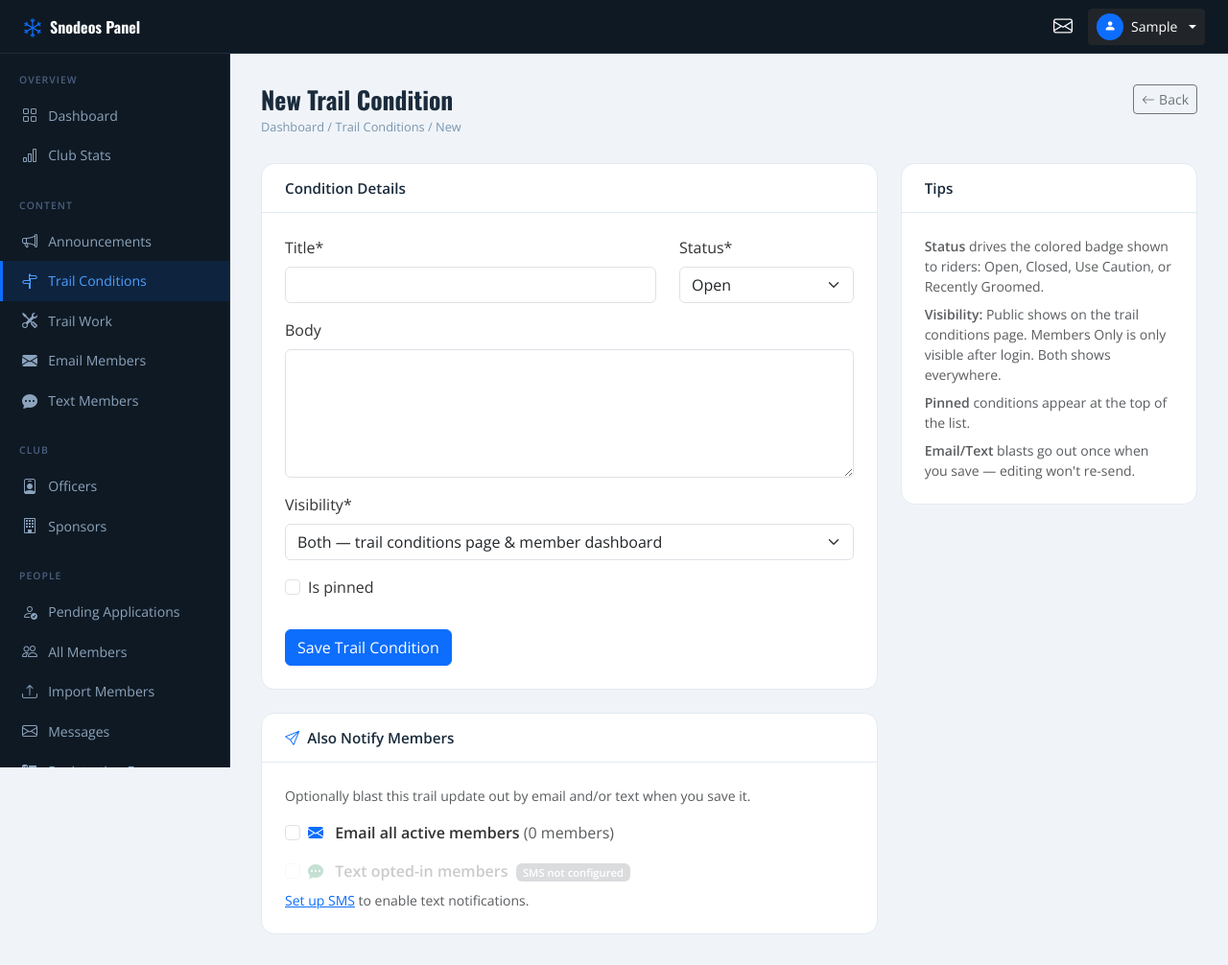
After one commit to cloudflying87/snodeos, a Django app: page /manage/trail-conditions/add/ in a window 1280 px wide. The commit adds this page. Shown: the whole page at 96% size. Run offline with Django 5.2, Linux system fonts and the light colour scheme; the visitor is signed in with stand-in values (Sample User, id 1); data comes from the database, SQL or seed files in the repository; data that the repository does not hold is empty; some libraries are stand-ins or nearby versions.

Commit message:
Add trail conditions feature
Separate model from announcements with a status field (open/closed/
caution/groomed), full officer CRUD in the manage panel, public page
at /trail-conditions/, detail view, member dashboard section, email/
SMS blast support, and Zapier integration for public conditions.

Co-Authored-By: Claude Sonnet 4.6 <noreply@anthropic.com>

```diff
--- a/core/urls.py
+++ b/core/urls.py
@@ -9,4 +9,6 @@ urlpatterns = [
     path('contact/', views.contact, name='contact'),
     path('trail-work/', views.trail_work, name='trail_work'),
     path('announcements/<int:pk>/', views.announcement_detail, name='announcement_detail'),
+    path('trail-conditions/', views.trail_conditions, name='trail_conditions'),
+    path('trail-conditions/<int:pk>/', views.trail_condition_detail, name='trail_condition_detail'),
 ]
--- a/manage_panel/forms.py
+++ b/manage_panel/forms.py
@@ -1,7 +1,7 @@
 from django import forms
 from crispy_forms.helper import FormHelper
 from crispy_forms.layout import Layout, Row, Column, Submit, Field
-from core.models import ClubStats, Officer, OfficerTitle, Sponsor, Announcement, TrailWorkLog
+from core.models import ClubStats, Officer, OfficerTitle, Sponsor, Announcement, TrailCondition, TrailWorkLog
 
 
 class ClubStatsForm(forms.ModelForm):
@@ -103,6 +103,27 @@ class AnnouncementForm(forms.ModelForm):
         )
 
 
+class TrailConditionForm(forms.ModelForm):
+    class Meta:
+        model = TrailCondition
+        fields = ['title', 'status', 'body', 'visibility', 'is_pinned']
+        widgets = {'body': forms.Textarea(attrs={'rows': 5})}
+
+    def __init__(self, *args, **kwargs):
+        super().__init__(*args, **kwargs)
+        self.helper = FormHelper()
+        self.helper.layout = Layout(
+            Row(
+                Column('title', css_class='col-md-8'),
+                Column('status', css_class='col-md-4'),
+            ),
+            'body',
+            'visibility',
+            Field('is_pinned'),
+            Submit('submit', 'Save Trail Condition', css_class='btn btn-primary mt-3'),
+        )
+
+
 class TrailWorkLogForm(forms.ModelForm):
     class Meta:
         model = TrailWorkLog
--- a/manage_panel/urls.py
+++ b/manage_panel/urls.py
@@ -28,6 +28,12 @@ urlpatterns = [
     path('announcements/<int:pk>/delete/', views.announcement_delete, name='announcement_delete'),
     path('announcements/<int:pk>/pin/', views.announcement_pin, name='announcement_pin'),
 
+    path('trail-conditions/', views.trail_condition_list, name='trail_condition_list'),
+    path('trail-conditions/add/', views.trail_condition_add, name='trail_condition_add'),
+    path('trail-conditions/<int:pk>/edit/', views.trail_condition_edit, name='trail_condition_edit'),
+    path('trail-conditions/<int:pk>/delete/', views.trail_condition_delete, name='trail_condition_delete'),
+    path('trail-conditions/<int:pk>/pin/', views.trail_condition_pin, name='trail_condition_pin'),
+
     path('trail-work/', views.trail_work_list, name='trail_work_list'),
     path('trail-work/add/', views.trail_work_add, name='trail_work_add'),
     path('trail-work/<int:pk>/edit/', views.trail_work_edit, name='trail_work_edit'),
--- a/manage_panel/views.py
+++ b/manage_panel/views.py
@@ -5,13 +5,13 @@ from django.contrib.auth.decorators import login_required
 from django.http import JsonResponse
 from django.views.decorators.http import require_POST
 from django.conf import settings
-from core.models import ClubStats, Officer, OfficerTitle, Sponsor, Announcement, TrailWorkLog, TrailWorkImage, ContactMessage, SiteSettings, EmailTemplate
+from core.models import ClubStats, Officer, OfficerTitle, Sponsor, Announcement, TrailCondition, TrailWorkLog, TrailWorkImage, ContactMessage, SiteSettings, EmailTemplate
 from accounts.models import Member, RegistrationField
 from core.email import send_test_email
 from accounts.models import Member
 from .forms import (
     ClubStatsForm, OfficerForm, SponsorForm,
-    AnnouncementForm, TrailWorkLogForm,
+    AnnouncementForm, TrailConditionForm, TrailWorkLogForm,
 )
 
 
@@ -329,6 +329,128 @@ def announcement_pin(request, pk):
     action = 'pinned' if announcement.is_pinned else 'unpinned'
     messages.success(request, f'Announcement {action}.')
     return redirect('manage_panel:announcement_list')
+
+
+# ── Trail Conditions ───────────────────────────────────────────────────────────
+
+@officer_required
+def trail_condition_list(request):
+    conditions = TrailCondition.objects.all()
+    return render(request, 'manage_panel/trail_conditions/list.html', {'conditions': conditions})
+
+
+def _zapier_post_trail(condition):
+    import urllib.request, json
+    cfg = SiteSettings.get()
+    if cfg.facebook_integration != 'zapier' or not cfg.zapier_webhook_url:
+        return
+    if not condition.is_public:
+        return
+    payload = json.dumps({
+        'title': f'Trail Update: {condition.title}',
+        'body': f'Status: {condition.get_status_display()}\n\n{condition.body}',
+        'site_url': settings.SITE_URL,
+    }).encode()
+    try:
+        req = urllib.request.Request(cfg.zapier_webhook_url, data=payload,
+                                     headers={'Content-Type': 'application/json'})
+        urllib.request.urlopen(req, timeout=5)
+    except Exception:
+        pass
+
+
+@officer_required
+def trail_condition_add(request):
+    if request.method == 'POST':
+        form = TrailConditionForm(request.POST)
+        if form.is_valid():
+            condition = form.save()
+            _zapier_post_trail(condition)
+
+            send_email = 'send_email' in request.POST
+            send_text  = 'send_text'  in request.POST
+            email_sent = text_sent = 0
+
+            from core.email import send_email as _send_email, send_sms, _tmpl_override
+            cond_url = f"{getattr(settings, 'SITE_URL', '').rstrip('/')}/trail-conditions/{condition.pk}/"
+            tmpl_ctx = _tmpl_override('template_trail_condition') or _tmpl_override('template_announcement')
+
+            if send_email:
+                active_members = Member.objects.filter(membership_status='active')
+                for member in active_members:
+                    try:
+                        _send_email(
+                            subject=f'Trail Update: {condition.title}',
+                            to=member.email,
+                            template='trail_condition',
+                            context={'condition': condition, 'cond_url': cond_url, **tmpl_ctx},
+                        )
+                        email_sent += 1
+                    except Exception:
+                        pass
+
+            if send_text:
+                status_label = condition.get_status_display()
+                snippet = condition.body[:100] + ('…' if len(condition.body) > 100 else '')
+                sms_body = f'Trail Update [{status_label}]: {condition.title}'
+                if snippet:
+                    sms_body += f'\n{snippet}'
+                sms_body += f'\n{cond_url}'
+                recipients = Member.objects.filter(membership_status='active', accepts_texts=True).exclude(phone='')
+                for m in recipients:
+                    if send_sms(sms_body, m.phone):
+                        text_sent += 1
+
+            parts = ['Trail condition posted.']
+            if email_sent:  parts.append(f'Emailed {email_sent} members.')
+            if text_sent:   parts.append(f'Texted {text_sent} members.')
+            messages.success(request, ' '.join(parts))
+            return redirect('manage_panel:trail_condition_list')
+    else:
+        form = TrailConditionForm()
+
+    cfg = SiteSettings.get()
+    return render(request, 'manage_panel/trail_conditions/form.html', {
+        'form': form,
+        'action': 'New',
+        'sms_configured': cfg.sms_configured,
+        'opted_in_count': Member.objects.filter(membership_status='active', accepts_texts=True).exclude(phone='').count(),
+        'active_count': Member.objects.filter(membership_status='active').count(),
+    })
+
+
+@officer_required
+def trail_condition_edit(request, pk):
+    condition = get_object_or_404(TrailCondition, pk=pk)
+    if request.method == 'POST':
+        form = TrailConditionForm(request.POST, instance=condition)
+        if form.is_valid():
+            form.save()
+            messages.success(request, 'Trail condition updated.')
+            return redirect('manage_panel:trail_condition_list')
+    else:
+        form = TrailConditionForm(instance=condition)
+    return render(request, 'manage_panel/trail_conditions/form.html', {'form': form, 'action': 'Edit', 'object': condition})
+
+
+@officer_required
+@require_POST
+def trail_condition_delete(request, pk):
+    condition = get_object_or_404(TrailCondition, pk=pk)
+    condition.delete()
+    messages.success(request, 'Trail condition deleted.')
+    return redirect('manage_panel:trail_condition_list')
+
+
+@officer_required
+@require_POST
+def trail_condition_pin(request, pk):
+    condition = get_object_or_404(TrailCondition, pk=pk)
+    condition.is_pinned = not condition.is_pinned
+    condition.save()
+    action = 'pinned' if condition.is_pinned else 'unpinned'
+    messages.success(request, f'Trail condition {action}.')
+    return redirect('manage_panel:trail_condition_list')
 
 
 # ── Trail Work ─────────────────────────────────────────────────────────────────
--- a/members/views.py
+++ b/members/views.py
@@ -4,7 +4,7 @@ from django.contrib import messages
 from django.utils import timezone
 from django.db.models import Q
 from accounts.models import Member
-from core.models import Announcement, TrailWorkLog
+from core.models import Announcement, TrailCondition, TrailWorkLog
 from core.email import notify_application_approved
 from .forms import MemberEditForm, MemberFilterForm, ProfileEditForm
 
@@ -26,10 +26,14 @@ def dashboard(request):
     announcements = Announcement.objects.filter(
         visibility__in=['members', 'both']
     ).order_by('-is_pinned', '-created_at')[:10]
+    trail_conditions = TrailCondition.objects.filter(
+        visibility__in=['members', 'both']
+    ).order_by('-is_pinned', '-created_at')[:5]
     trail_logs = TrailWorkLog.objects.prefetch_related('images').all()[:5]
     context = {
         'member': member,
         'announcements': announcements,
+        'trail_conditions': trail_conditions,
         'trail_logs': trail_logs,
     }
     return render(request, 'members/dashboard.html', context)
--- a/templates/base.html
+++ b/templates/base.html
@@ -31,6 +31,7 @@
           {% with vn=request.resolver_match.view_name %}
           <li class="nav-item"><a class="nav-link site-nav-link{% if vn == 'core:home' %} nav-active{% endif %}" href="{% url 'core:home' %}">Home</a></li>
           <li class="nav-item"><a class="nav-link site-nav-link{% if vn == 'core:about' %} nav-active{% endif %}" href="{% url 'core:about' %}">About Us</a></li>
+          <li class="nav-item"><a class="nav-link site-nav-link{% if vn == 'core:trail_conditions' or vn == 'core:trail_condition_detail' %} nav-active{% endif %}" href="{% url 'core:trail_conditions' %}">Trail Conditions</a></li>
           <li class="nav-item"><a class="nav-link site-nav-link{% if vn == 'core:trail_work' %} nav-active{% endif %}" href="{% url 'core:trail_work' %}">Trail Work</a></li>
           <li class="nav-item"><a class="nav-link site-nav-link{% if vn == 'core:contact' or vn == 'accounts:register' %} nav-active{% endif %}" href="{% url 'core:contact' %}">Contact Us</a></li>
           {% endwith %}
--- a/templates/manage_panel/base.html
+++ b/templates/manage_panel/base.html
@@ -66,6 +66,9 @@
         <span class="panel-nav-label">Content</span>
         <a href="{% url 'manage_panel:announcement_list' %}" class="panel-nav-link {% block active_announcements %}{% endblock %}">
           <i class="bi bi-megaphone"></i> Announcements
+        </a>
+        <a href="{% url 'manage_panel:trail_condition_list' %}" class="panel-nav-link {% block active_trail_conditions %}{% endblock %}">
+          <i class="bi bi-signpost-split"></i> Trail Conditions
         </a>
         <a href="{% url 'manage_panel:trail_work_list' %}" class="panel-nav-link {% block active_trail %}{% endblock %}">
           <i class="bi bi-tools"></i> Trail Work
--- /dev/null
+++ b/templates/manage_panel/trail_conditions/form.html
@@ -0,0 +1,114 @@
+{% extends 'manage_panel/base.html' %}
+{% load crispy_forms_tags %}
+{% block title %}{{ action }} Trail Condition{% endblock %}
+{% block active_trail_conditions %}active{% endblock %}
+
+{% block content %}
+
+<div class="panel-page-header">
+  <div>
+    <h1 class="panel-page-title">{{ action }} Trail Condition</h1>
+    <p class="panel-breadcrumb mb-0">
+      <a href="{% url 'manage_panel:dashboard' %}">Dashboard</a> /
+      <a href="{% url 'manage_panel:trail_condition_list' %}">Trail Conditions</a> / {{ action }}
+    </p>
+  </div>
+  <a href="{% url 'manage_panel:trail_condition_list' %}" class="btn btn-outline-secondary btn-sm">
+    <i class="bi bi-arrow-left me-1"></i>Back
+  </a>
+</div>
+
+<div class="row g-4">
+  <div class="col-lg-8">
+
+    <div class="panel-card mb-4">
+      <div class="panel-card-header">
+        <h2 class="panel-card-title">Condition Details</h2>
+      </div>
+      <div class="panel-card-body">
+        {% crispy form %}
+      </div>
+    </div>
+
+    {% if action == 'New' %}
+    <div class="panel-card" id="notifyCard">
+      <div class="panel-card-header">
+        <h2 class="panel-card-title"><i class="bi bi-send me-2 text-primary"></i>Also Notify Members</h2>
+      </div>
+      <div class="panel-card-body">
+        <p class="text-muted small mb-3">Optionally blast this trail update out by email and/or text when you save it.</p>
+
+        <div class="form-check mb-3">
+          <input class="form-check-input" type="checkbox" id="notifyEmail" name="notify_email">
+          <label class="form-check-label fw-semibold" for="notifyEmail">
+            <i class="bi bi-envelope-fill text-primary me-2"></i>
+            Email all active members
+            <span class="text-muted fw-normal">({{ active_count }} member{{ active_count|pluralize }})</span>
+          </label>
+        </div>
+
+        <div class="form-check {% if not sms_configured %}opacity-50{% endif %}">
+          <input class="form-check-input" type="checkbox" id="notifyText" name="notify_text"
+                 {% if not sms_configured %}disabled{% endif %}>
+          <label class="form-check-label fw-semibold" for="notifyText">
+            <i class="bi bi-chat-dots-fill text-success me-2"></i>
+            Text opted-in members
+            {% if sms_configured %}
+              <span class="text-muted fw-normal">({{ opted_in_count }} opted in)</span>
+            {% else %}
+              <span class="badge bg-secondary ms-1" style="font-size:0.7rem;">SMS not configured</span>
+            {% endif %}
+          </label>
+        </div>
+
+        {% if not sms_configured %}
+        <p class="text-muted small mt-2 mb-0">
+          <a href="{% url 'manage_panel:sms_settings' %}">Set up SMS</a> to enable text notifications.
+        </p>
+        {% endif %}
+      </div>
+    </div>
+    {% endif %}
+
+  </div>
+
+  <div class="col-lg-4">
+    <div class="panel-card">
+      <div class="panel-card-header">
+        <h2 class="panel-card-title">Tips</h2>
+      </div>
+      <div class="panel-card-body">
+        <p class="text-muted small mb-2"><strong>Status</strong> drives the colored badge shown to riders: Open, Closed, Use Caution, or Recently Groomed.</p>
+        <p class="text-muted small mb-2"><strong>Visibility:</strong> Public shows on the trail conditions page. Members Only is only visible after login. Both shows everywhere.</p>
+        <p class="text-muted small mb-2"><strong>Pinned</strong> conditions appear at the top of the list.</p>
+        <p class="text-muted small mb-0"><strong>Email/Text</strong> blasts go out once when you save — editing won't re-send.</p>
+      </div>
+    </div>
+  </div>
+</div>
+
+{% endblock %}
+
+{% block extra_js %}
+{% if action == 'New' %}
+<script>
+document.addEventListener('DOMContentLoaded', () => {
+  const crispyForm = document.querySelector('#notifyCard').closest('.row').querySelector('form');
+  if (!crispyForm) return;
+
+  crispyForm.addEventListener('submit', () => {
+    ['notifyEmail', 'notifyText'].forEach(id => {
+      const cb = document.getElementById(id);
+      if (cb && cb.checked && !cb.disabled) {
+        const hidden = document.createElement('input');
+        hidden.type  = 'hidden';
+        hidden.name  = id === 'notifyEmail' ? 'send_email' : 'send_text';
+        hidden.value = '1';
+        crispyForm.appendChild(hidden);
+      }
+    });
+  });
+});
+</script>
+{% endif %}
+{% endblock %}
```
Also changed, not shown: core/models.py (+49 -0 lines), core/views.py (+16 -1 lines), templates/core/trail_condition_detail.html (added, +47 -0 lines), templates/core/trail_conditions.html (added, +44 -0 lines), templates/emails/trail_condition.html (added, +32 -0 lines), templates/emails/trail_condition.txt (added, +12 -0 lines), templates/manage_panel/trail_conditions/list.html (added, +106 -0 lines), templates/members/dashboard.html (+23 -0 lines), core/migrations/0015_trail_condition.py (added).
